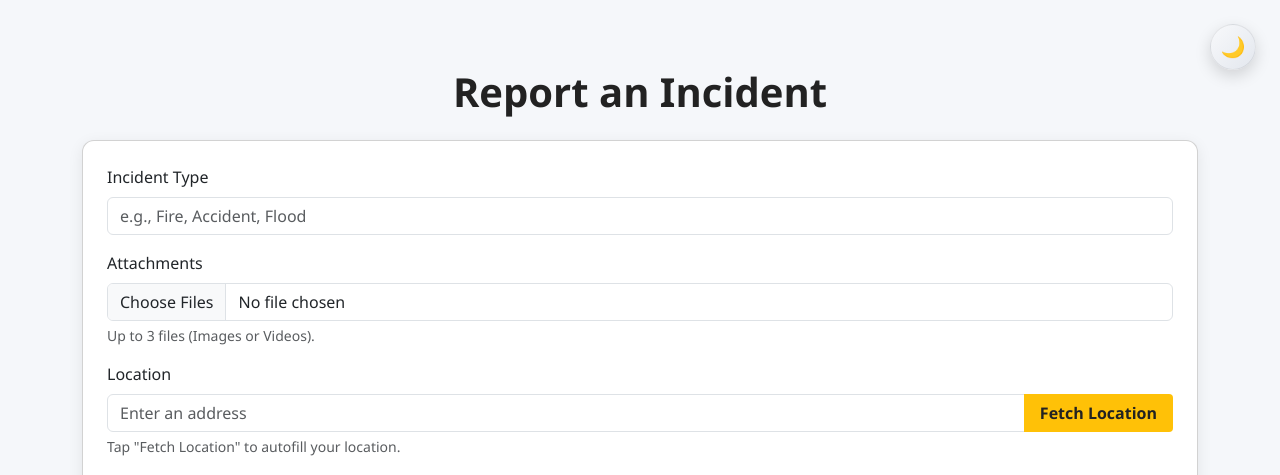
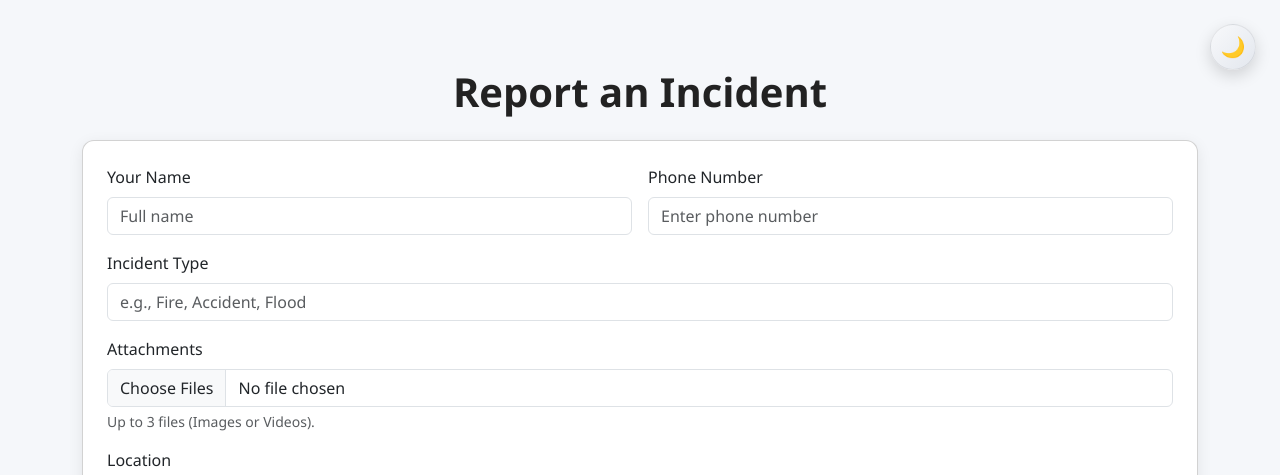
Before and after one commit to iamPulakesh/Reachout, a Flask app: template templates/index.html in a window 1280 px wide. Shown: the top 475 px of the page. Run offline with Flask 3, Linux system fonts and the light colour scheme; the template is opened without the code that fills it, so the values that code supplies are empty; some libraries are stand-ins or nearby versions.

Commit message:
Minor UI changes

```diff
--- a/static/style.css
+++ b/static/style.css
@@ -48,6 +48,13 @@ td {
 a {
   color: #1976d2;
   text-decoration: underline;
+}
+.address-link {
+  color: #d32f2f; /* red in light mode */
+  text-decoration: underline;
+}
+.address-link:hover {
+  color: #b71c1c;
 }
 
 /* Button Styles */
--- a/static/theme.js
+++ b/static/theme.js
@@ -90,11 +90,22 @@ style.innerHTML = `
     color: #f1f1f1 !important;
   }
   body.dark-mode a { color: #8ab4f8 !important; }
+  body.dark-mode a.address-link { color: #8ab4f8 !important; }
   body.dark-mode input, body.dark-mode textarea, body.dark-mode select {
     background: #222 !important;
     color: #f1f1f1 !important;
     border-color: #444 !important;
   }
+  body.dark-mode input::placeholder,
+  body.dark-mode textarea::placeholder {
+    color: #9aa0a6 !important; /* subtle grey used by many dark themes */
+    opacity: 1 !important;     /* Firefox */
+  }
+  /* Legacy/edge variants (harmless if unsupported) */
+  body.dark-mode input::-ms-input-placeholder,
+  body.dark-mode textarea::-ms-input-placeholder { color: #9aa0a6 !important; }
+  body.dark-mode input::-webkit-input-placeholder,
+  body.dark-mode textarea::-webkit-input-placeholder { color: #9aa0a6 !important; }
   body.dark-mode .card, body.dark-mode .container, body.dark-mode .navbar {
     background: #232323 !important;
     color: #f1f1f1 !important;
@@ -115,6 +126,14 @@ style.innerHTML = `
   }
   body.dark-mode tr {
     border-bottom: 1px solid #444 !important;
+  }
+
+  body.dark-mode tr.resolved td {
+    background: #009a08 !important;
+    color: #fff !important;
+  }
+  body.dark-mode tr.resolved:hover td {
+    background: #008307 !important; /* slightly darker on hover */
   }
   body.dark-mode .btn {
     color: #fff !important;
--- a/templates/index.html
+++ b/templates/index.html
@@ -6,6 +6,8 @@
   <title>Reachout</title>
 
   <link href="https://cdn.jsdelivr.net/npm/bootstrap@5.3.0/dist/css/bootstrap.min.css" rel="stylesheet">
+  <!-- intl-tel-input styles -->
+  <link rel="stylesheet" href="https://cdn.jsdelivr.net/npm/intl-tel-input@19.5.6/build/css/intlTelInput.css" />
 
   <link rel="stylesheet" href="{{ url_for('static', filename='style.css') }}">
 
@@ -19,6 +21,19 @@
 
     <div class="card p-4">
       <form method="POST" enctype="multipart/form-data" class="row g-3">
+
+        <!-- Reporter details -->
+        <div class="col-md-6">
+          <label for="reporter_name" class="form-label">Your Name</label>
+          <input type="text" class="form-control" id="reporter_name" name="reporter_name" placeholder="Full name" required>
+        </div>
+        <div class="col-md-6">
+          <label for="reporter_phone" class="form-label">Phone Number</label>
+          <input type="tel" class="form-control" id="reporter_phone" name="reporter_phone_display" placeholder="Enter phone number" required>
+          <input type="hidden" id="reporter_phone_e164" name="reporter_phone">
+          <input type="hidden" id="reporter_country_code" name="country_code">
+
+        </div>
 
         <div class="col-12">
           <label for="type" class="form-label">Incident Type</label>
@@ -66,6 +81,8 @@
   </div>
 
   <script src="https://cdn.jsdelivr.net/npm/bootstrap@5.3.0/dist/js/bootstrap.bundle.min.js"></script>
+  <script src="https://cdn.jsdelivr.net/npm/intl-tel-input@19.5.6/build/js/intlTelInput.min.js"></script>
+  <script src="https://cdn.jsdelivr.net/npm/intl-tel-input@19.5.6/build/js/utils.js"></script>
 
   <script>
     let map, marker, autocomplete;
@@ -151,6 +168,36 @@
       }
     });
 
+    // Initialize international telephone input
+    const phoneInput = document.getElementById('reporter_phone');
+    const iti = window.intlTelInput(phoneInput, {
+      initialCountry: 'auto',
+      utilsScript: 'https://cdn.jsdelivr.net/npm/intl-tel-input@19.5.6/build/js/utils.js',
+      nationalMode: false,
+      separateDialCode: true,
+      geoIpLookup: async (callback) => {
+        try {
+          const res = await fetch('https://ipapi.co/json');
+          const data = await res.json();
+          callback(data && data.country_code ? data.country_code : 'IN');
+        } catch { callback('IN'); }
+      },
+    });
+
+    // On form submit, place E.164 phone and dial code into hidden inputs
+    document.querySelector('form').addEventListener('submit', function(e) {
+      const isValid = iti.isValidNumber();
+      if (!isValid) {
+        e.preventDefault();
+        alert('Please enter a valid phone number.');
+        return false;
+      }
+      const e164 = iti.getNumber();
+      const dialCode = '+' + (iti.getSelectedCountryData()?.dialCode || '');
+      document.getElementById('reporter_phone_e164').value = e164;
+      document.getElementById('reporter_country_code').value = dialCode;
+    });
+
     // Use device GPS to fetch location
     document.getElementById('btnUseGps').addEventListener('click', async () => {
       const btn = document.getElementById('btnUseGps');
--- a/templates/view_reports.html
+++ b/templates/view_reports.html
@@ -24,7 +24,7 @@
   <tr{% if row|length > 7 and row[7] == 1 %} class="resolved"{% endif %}>
     <td>{{ loop.index }}</td>
     <td>{{ row[1] }}</td>
-  <td><a href="https://www.google.com/maps/dir/?api=1&destination={{ row[3] }},{{ row[4] }}&travelmode=driving" target="_blank" style="color: #1976d2; text-decoration: underline;">{{ row[2] }}</a></td>
+  <td><a href="https://www.google.com/maps/dir/?api=1&destination={{ row[3] }},{{ row[4] }}&travelmode=driving" target="_blank" class="address-link">{{ row[2] }}</a></td>
     <td>{{ row[3] }}</td>
     <td>{{ row[4] }}</td>
     <td>{{ row[6] }}</td>
```
